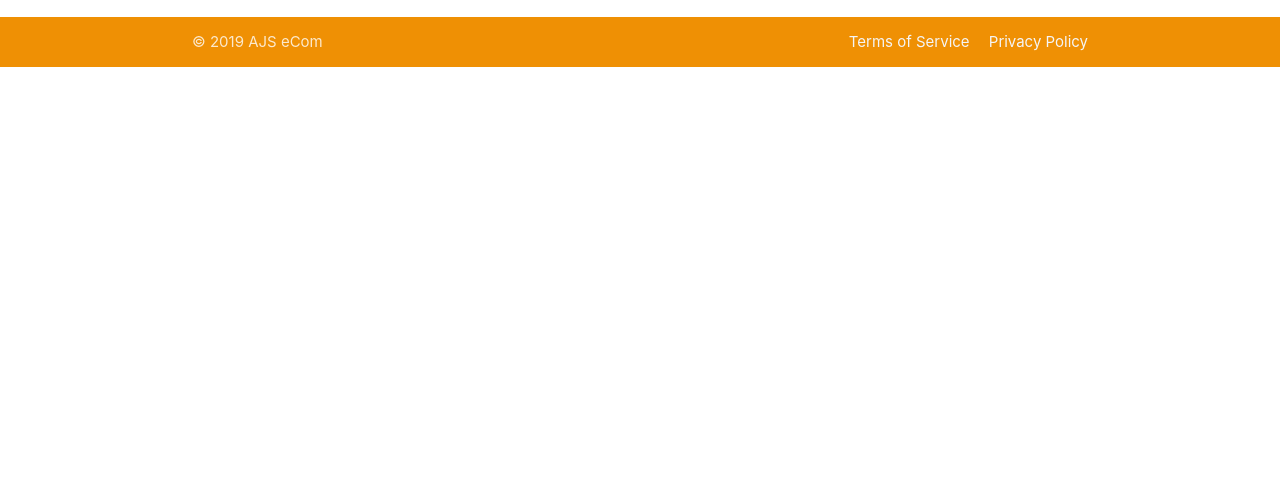
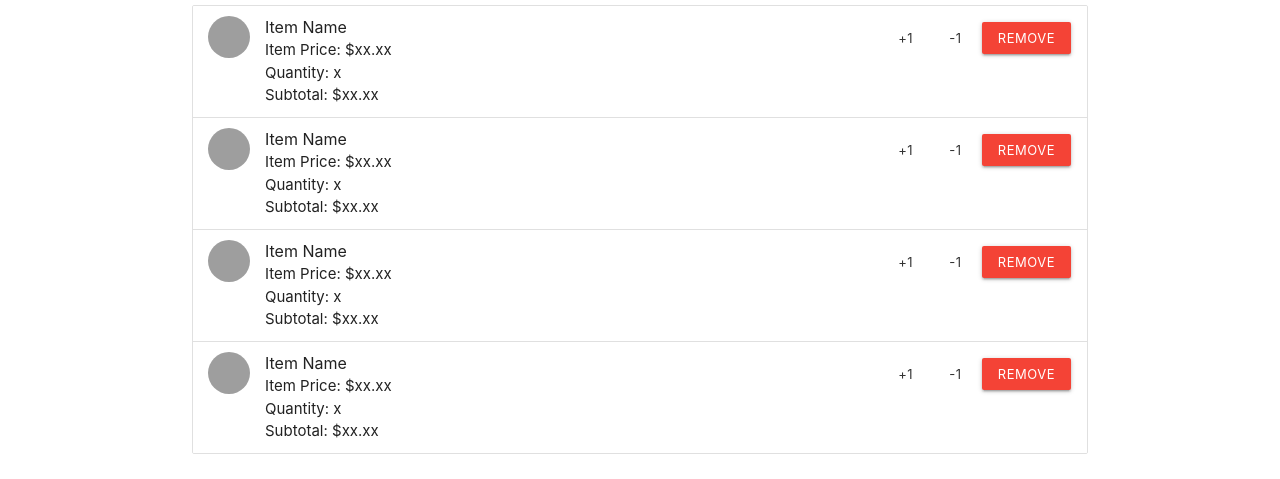
Before and after one commit to deluxateer/angularjs-ecommerce, a plain HTML site: page cart.html in a window 1280 px wide. Shown: the part 87-566 px from the top of the page. Drawn offline with Linux system fonts and the light colour scheme; grey boxes are pictures that could not be loaded.

Commit message:
add shopping cart mockup and more store item features

```diff
--- a/cart.html
+++ b/cart.html
@@ -14,9 +14,9 @@
     <nav>
       <div class="nav-wrapper">
         <div style="width: 80%; margin: 0 auto;">
-          <a href="#" class="brand-logo">AJS eCom</a>
+          <a href="/" class="brand-logo">AJS eCom</a>
           <ul id="nav-mobile" class="right">
-            <li><a href="#!"><i class="medium material-icons left">shopping_cart</i><span class="new badge">1</span></a></li>
+            <li><a href="cart.html"><i class="medium material-icons left">shopping_cart</i><span class="new badge">1</span></a></li>
           </ul>
         </div>
       </div>
@@ -24,7 +24,59 @@
   </header>
   <main>
     <div class="container" style="padding-top: 20px;">
+      <ul class="collection">
+        <li class="collection-item avatar">
+          <img src="https://picsum.photos/305/229" alt="" class="circle">
+          <span class="title">Item Name</span>
+          <p>Item Price: $xx.xx</p>
+          <p>Quantity: x</p>
+          <p>Subtotal: $xx.xx</p>
+          <div class="secondary-content">
+            <button class="waves-effect waves-light btn-flat btn-small">+1</button>
+            <button class="waves-effect waves-light btn-flat btn-small">-1</button>
+            <button class="waves-effect waves-light btn red btn-small">Remove</button>
+          </div>
+        </li>
+        <li class="collection-item avatar">
+          <img src="https://picsum.photos/305/229" alt="" class="circle">
+          <span class="title">Item Name</span>
+          <p>Item Price: $xx.xx</p>
+          <p>Quantity: x</p>
+          <p>Subtotal: $xx.xx</p>
+          <div class="secondary-content">
+            <button class="waves-effect waves-light btn-flat btn-small">+1</button>
+            <button class="waves-effect waves-light btn-flat btn-small">-1</button>
+            <button class="waves-effect waves-light btn red btn-small">Remove</button>
+          </div>
+        </li>
+        <li class="collection-item avatar">
+          <img src="https://picsum.photos/305/229" alt="" class="circle">
+          <span class="title">Item Name</span>
+          <p>Item Price: $xx.xx</p>
+          <p>Quantity: x</p>
+          <p>Subtotal: $xx.xx</p>
+          <div class="secondary-content">
+            <button class="waves-effect waves-light btn-flat btn-small">+1</button>
+            <button class="waves-effect waves-light btn-flat btn-small">-1</button>
+            <button class="waves-effect waves-light btn red btn-small">Remove</button>
+          </div>
+        </li>
+        <li class="collection-item avatar">
+          <img src="https://picsum.photos/305/229" alt="" class="circle">
+          <span class="title">Item Name</span>
+          <p>Item Price: $xx.xx</p>
+          <p>Quantity: x</p>
+          <p>Subtotal: $xx.xx</p>
+          <div class="secondary-content">
+            <button class="waves-effect waves-light btn-flat btn-small">+1</button>
+            <button class="waves-effect waves-light btn-flat btn-small">-1</button>
+            <button class="waves-effect waves-light btn red btn-small">Remove</button>
+          </div>
+        </li>
+      </ul>
       <div class="row">
+        <h2>Checkout</h2>
+
       </div>
     </div>
   </main>
```
Also changed, not shown: index.html (+2 -2 lines).
